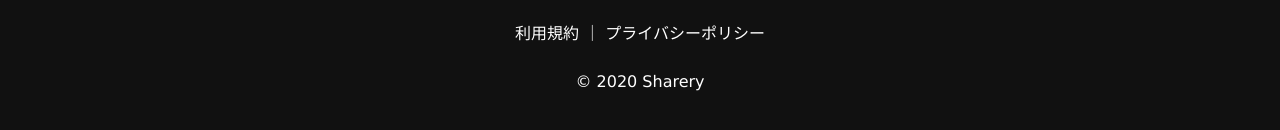
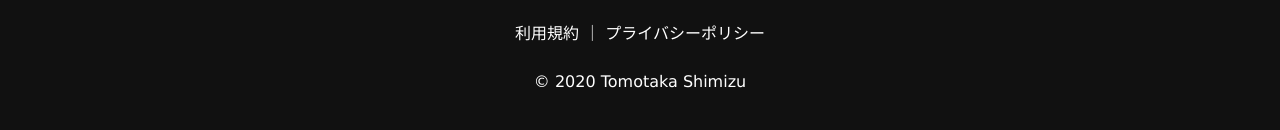
Before and after one commit to tomotakashimizu/sharery-website-vue, a Vue app: page / in a window 1280 px wide. Shown: the part 5251-5381 px from the top of the page. Built offline with nearby package versions, Linux system fonts and the light colour scheme.

Commit message:
[update] Copyright を サービス名(Sharery) から 著作者名 に修正

```diff
--- a/src/components/Footer.vue
+++ b/src/components/Footer.vue
@@ -19,7 +19,7 @@
         </router-link>
         <br />
         <br />
-        <p>© 2020 Sharery</p>
+        <p>© 2020 Tomotaka Shimizu</p>
       </div>
     </footer>
   </div>
```
